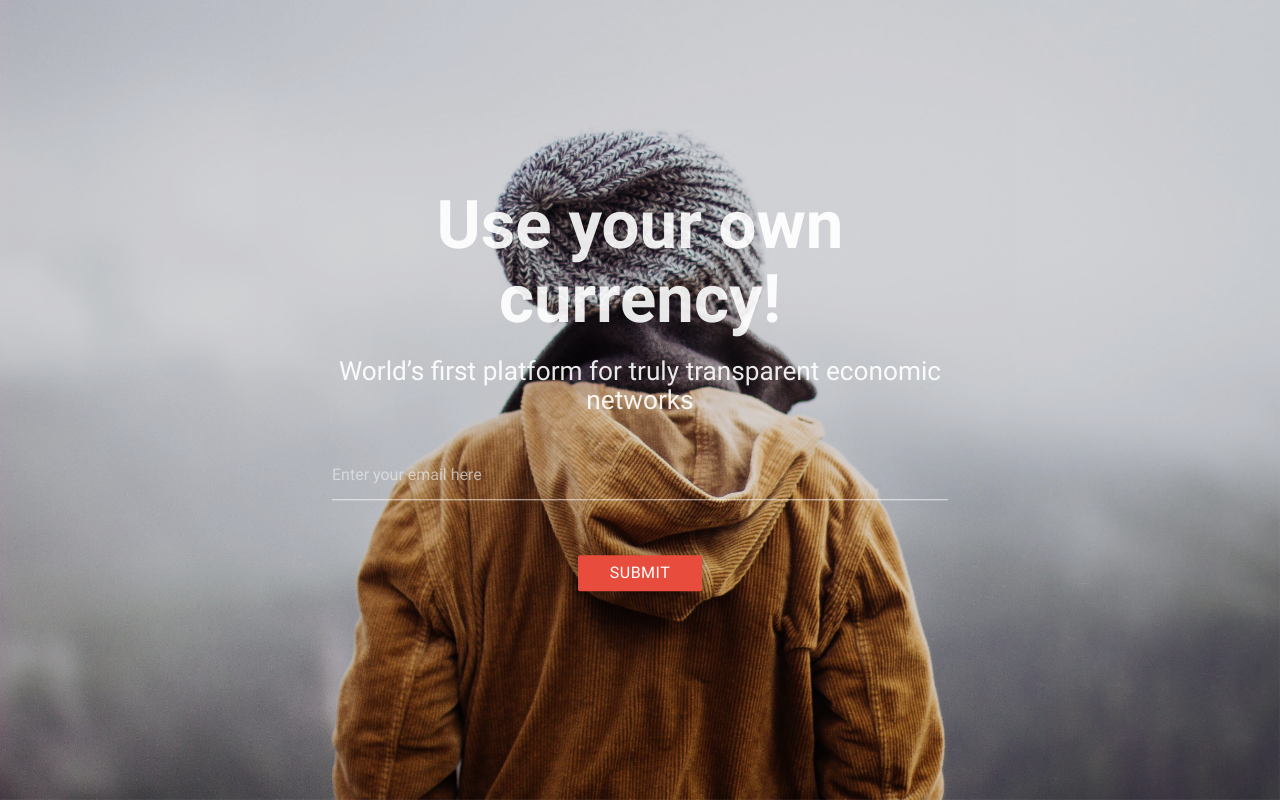
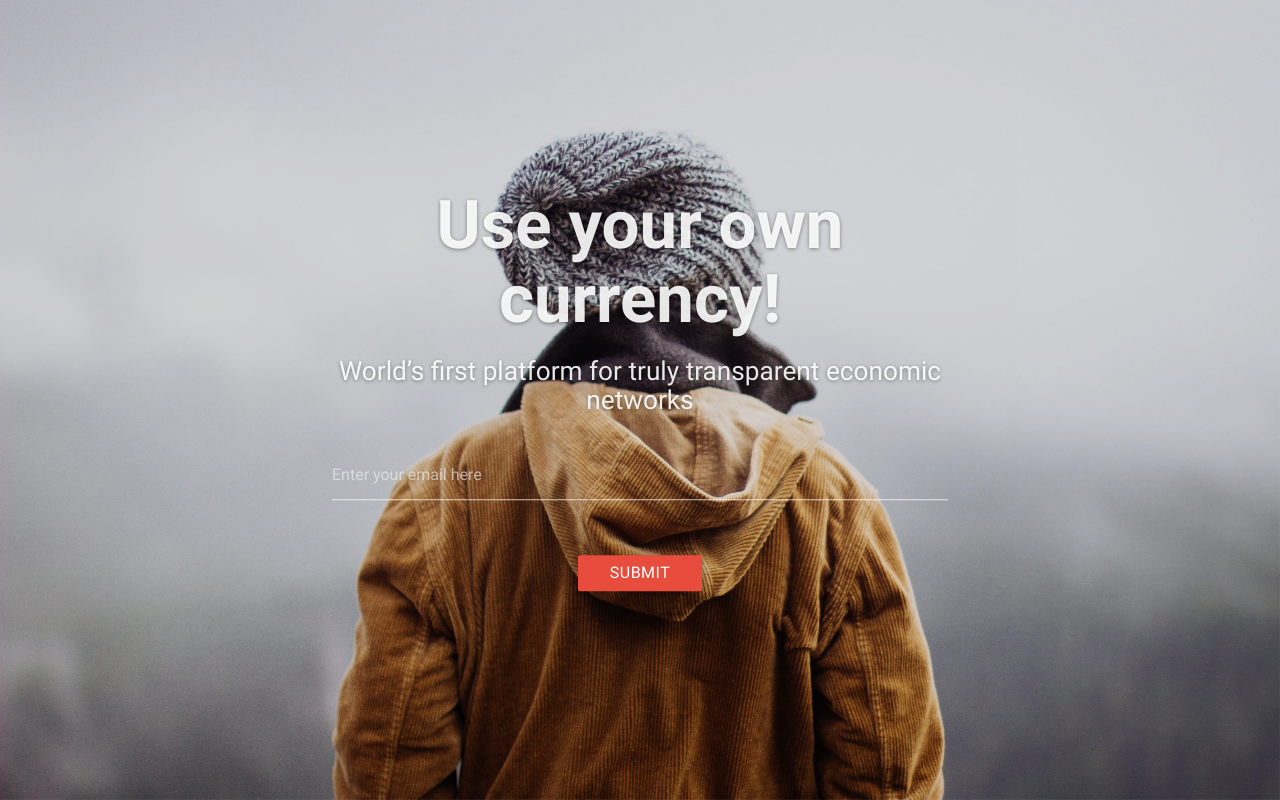
Before and after one commit to aleksandrmaksimoviclt/crrency_web_app, a Django app: page / in a window 1280 px wide. Run offline with Django 3.2, Linux system fonts and the light colour scheme; parts of the project's set-up code (start-up, migrations or seed data) failed here and were passed over.

Commit message:
added favicon and text styling

```diff
--- a/landing/templates/landing/index.html
+++ b/landing/templates/landing/index.html
@@ -9,6 +9,7 @@
   <meta charset="UTF-8">
   <meta name="description" content="Crrency - the world’s first platform for building transparent economic network that let people transact goods and services using their own currencies!">
   <meta name="viewport" content="width=device-width, initial-scale=1, maximum-scale=1.0"/>
+  <link rel="icon" type="image/png" href="{% static 'frontend/img/favicon.png' %}" />
     <!-- CSS  -->
     <!-- Google Material Design Icons -->
     <link href="https://fonts.googleapis.com/icon?family=Material+Icons" rel="stylesheet">
@@ -24,8 +25,8 @@
 <section class="fullpage coverimg" id="CTA">
     <div class="blacktint">
         <div class="row center ycenter box">
-            <h1 class="text nomargin cta-element" style="font-weight: bold">Use your own currency!</h1>
-            <h5 class="text cta-element">World’s first platform for truly transparent economic networks</h5>
+            <h1 class="text nomargin cta-element textshadow" style="font-weight: bold">Use your own currency!</h1>
+            <h5 class="text cta-element textshadow">World’s first platform for truly transparent economic networks</h5>
               <div class="row emailmargin">
 
 
@@ -68,7 +69,11 @@ $(document).ready(function() {
                 success: function(response){
                      $('#message').html("<h3>Subscribed!</h3>")
                      console.log(response)
-                 }
+                }
+                fail: function(response){
+                     $('#message').html("<h3>Subscribed!</h3>")
+                     console.log(response)
+                }
             });
             return false;
        });
--- a/static/frontend/css/custom.css
+++ b/static/frontend/css/custom.css
@@ -157,6 +157,14 @@ background-size: cover;
     background: rgba(0,0,0,0.15);
     height: inherit;
 }
+
+.textshadow{
+    text-shadow: 0px 1px 4px rgba(0,0,0,.4);
+    -webkit-text-stroke: 0px 1px 4px rgba(0,0,0,.4);
+    -moz-text-stroke: 0px 1px 4px rgba(0,0,0,.4);
+    -ms-text-stroke: 0px 1px 4px rgba(0,0,0,.4);
+    -o-text-stroke: 0px 1px 4px rgba(0,0,0,.4);
+}
 .no_mobile_container{
     width:90%;
 }
```
Also changed, not shown: db.sqlite3.
